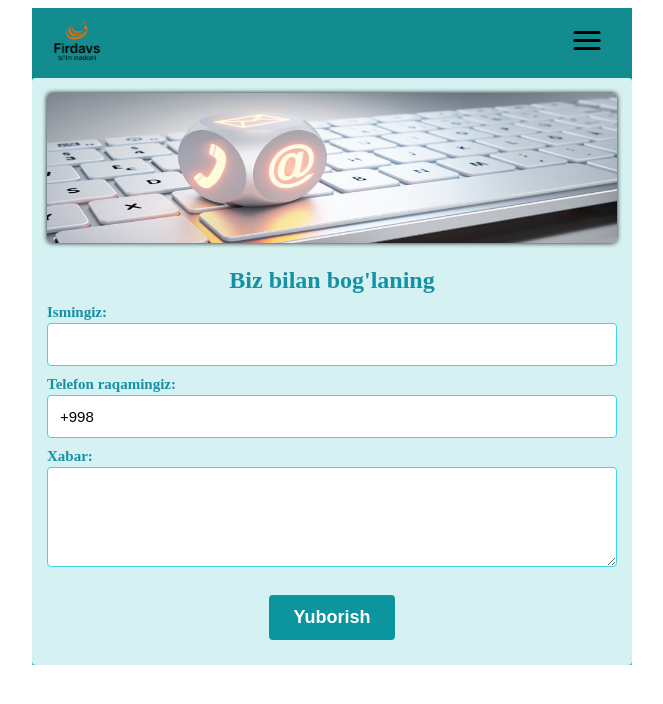
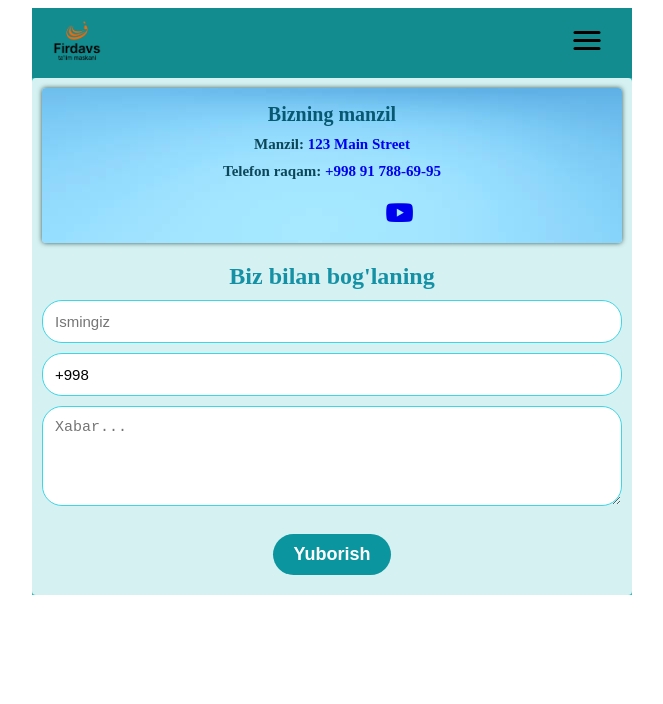
Before and after one commit to shahbozkhurramov/FirdavsReactBot, a React (Create React App) app: page /firdavsreactbot/contactus in a window 1280 px wide. Shown: the top 704 px of the page, without its empty margins (308-971 px from the left). Built offline with nearby package versions, Linux system fonts and the light colour scheme.

Commit message:
contact us

```diff
--- a/public/index.html
+++ b/public/index.html
@@ -6,6 +6,7 @@
     <meta name="viewport" content="width=device-width, initial-scale=1" />
     <link rel="apple-touch-icon" href="%PUBLIC_URL%/logo192.png" />
     <link rel="manifest" href="%PUBLIC_URL%/manifest.json" />
+    <link rel="stylesheet" href="https://cdnjs.cloudflare.com/ajax/libs/font-awesome/5.15.1/css/all.min.css" integrity="sha512-+4zCK9k+qNFUR5X+cKL9EIR+ZOhtIloNl9GIKS57V1MyNsYpYcUrUeQc9vNfzsWfV28IaLL3i96P9sdNyeRssA==" crossorigin="anonymous" />
     <title>React App</title>
   </head>
   <body>
--- a/src/App.css
+++ b/src/App.css
@@ -44,6 +44,7 @@
   .course-image {
 	width: 100px;
 	margin-right: 20px;
+	border-radius: 5px;
   }
 
   .course-info {
@@ -76,19 +77,56 @@
 
   .contact-form {
 	background-color: rgba(255, 255, 255, 0.8);
-	padding: 15px;
+	padding: 10px;
 	border-radius: 4px;
 	width: 100%;
   }
 
-  .contact-form-image{
-	width: 100%;
-	top: 0;
-	left: 0;
-	height: 150px;
-	z-index: -1;
-	border-radius: 5px;
-	box-shadow: #0f1010 0px 0px 5px 0px;
+  .our-location{
+	width: auto;
+	padding: 15px;
+	border-radius: 4px;
+	text-align: center;
+	background-image: url("./Images/contactus1.jpg");
+	box-shadow: #395959 0px 0px 5px 0px;
+  }
+
+  .contact-card-title {
+	font-size: 20px;
+	font-weight: bold;
+	margin-bottom: 10px;
+	color: #095872;
+  }
+
+  .contact-card-row {
+	display: flex;
+	justify-content: center;
+	align-items: center;
+	flex-direction: column;
+  }
+
+  .contact-card-item {
+	margin-bottom: 10px;
+	color: #0d4659;
+	font-size: 15px;
+	font-family: 'Times New Roman';
+	font-weight: bold;
+  }
+
+  .social-icons {
+	margin-top: 10px;
+	display: flex;
+	justify-content: center;
+	font-size: 25px;
+  }
+
+  .social-icons a {
+	margin: 0 10px;
+	text-decoration: none;
+  }
+
+  .social-icons i {
+	cursor: pointer;
   }
 
   .form-title {
@@ -111,7 +149,7 @@
   .form-field input, .form-field textarea {
 	width: 100%;
 	padding: 12px;
-	border-radius: 4px;
+	border-radius: 20px;
 	border: 1px solid rgb(60, 214, 231);
 	box-sizing: border-box;
 	font-size: 15px;
@@ -133,9 +171,9 @@
   .submit-button {
 	background-color: var(--buttonColor);
 	color: white;
-	padding: 12px 24px;
+	padding: 10px 20px;
 	border: none;
-	border-radius: 4px;
+	border-radius: 30px;
 	font-size: 18px;
 	font-weight: bold;
 	cursor: pointer;
@@ -170,65 +208,8 @@
 	margin-left: 2px;
   }
 
-  @import url('https://cdnjs.cloudflare.com/ajax/libs/font-awesome/5.14.0/css/all.min.css');
+  a{
+	text-decoration: none;
+  }
 
-.tabs {
-  display: flex;
-  justify-content: space-between;
-  padding: 10px;
-  border-radius: 10px;
-}
-
-.tab-btn {
-  width: 49%;
-  padding: 10px;
-  background-color: #e8e8e8;
-  border: none;
-  border-radius: 10px;
-  outline: none;
-  cursor: pointer;
-  font-weight: bold;
-  color: #333;
-  transition: background-color 0.3s;
-  text-align: center;
-}
-
-.tab-btn:first-child {
-	background-color: rgb(192, 192, 192);
-}
-
-.tab-btn:hover, .tab-btn:focus, .tab-btn:active {
-	outline: none;
-}
-
-.tab-btn i {
-  margin-right: 5px;
-}
-
-.tab-content {
-  display: flex;
-  flex-direction: column;
-  padding: 5px 10px;
-}
-
-.course-tab, .instructor-tab {
-  display: none;
-}
-
-#course-tab {
-  display: block;
-}
-
-.detail-image {
-	width: 100%;
-	height: 200px;
-	margin-bottom: 5px;
-	border-radius: 5px;
-}
-
-.tab-content h2 {
-  margin-top: 5px;
-  margin-bottom: 10px;
-  text-align: center;
-  color: rgb(9, 65, 98);
-}
+  @import url('https://cdnjs.cloudflare.com/ajax/libs/font-awesome/6.2.1/css/all.min.css');
--- a/src/Components/Contactus.tsx
+++ b/src/Components/Contactus.tsx
@@ -48,25 +48,53 @@ export default function Contactus() {
         element.style.visibility = visibility;
     }
 
+    function ScrollToInput(id: string) {
+        var element = document.getElementById(id) as HTMLInputElement;
+        element.scrollIntoView({behavior: "smooth", block: "center", inline: "nearest"});
+    }
+
   return (
     <>
     <div className="contact-form-container" data-aos="zoom-in-up" data-aos-duration="800">
       <form className="contact-form" id='contact-form'>
-      <img src={require('../Images/contactus.jpg')} alt="Course 1" className="contact-form-image" />
+        <div className='our-location'>
+            <div className="contact-card-title">Bizning manzil</div>
+            <div className="contact-card-row">
+                <div className="contact-card-item">Manzil: <a href="https://yandex.com/maps/-/CCU55AxJpC">123 Main Street</a></div>
+                <div className="contact-card-item">Telefon raqam: <a href="tel:+998909228267">+998 91 788-69-95 </a></div>
+                <div className="social-icons">
+                    <a href="https://t.me/firdavs_talim" target="_blank" rel='noreferrer'>
+                        <i className="fab fa-telegram fa"></i>
+                    </a>
+                    <a href="https://t.me/firdavs_talim">
+                        <i className="fab fa-telegram fa"></i>
+                    </a>
+                    <a href="https://www.instagram.com/firdavs_talim" target="_blank" rel='noreferrer'>
+                        <i className="fab fa-instagram fa"></i>
+                    </a>
+                    <a href="https://www.instagram.com/firdavs_talim">
+                        <i className="fab fa-instagram fa"></i>
+                    </a>
+                    <a href="https://www.youtube.com/" target="_blank" rel='noreferrer'>
+                        <i className="fab fa-fw fa-youtube"></i>
+                    </a>
+                    <a href="https://m.facebook.com/Firdavs-talim-103191505735452" target="_blank" rel='noreferrer'>
+                        <i className="fab fa-facebook-square fa"></i>
+                    </a>
+                </div>
+            </div>
+        </div>
         <h2 className="form-title" data-aos="fade-down" data-aos-duration="1500">Biz bilan bog'laning</h2>
         <div className="form-field" data-aos="fade-up" data-aos-duration="1500">
-              <label htmlFor="name">Ismingiz:</label>
-              <input type="text" id="name" ref={nameRef} name="name"/>
+            <input type="text" id="name" ref={nameRef} placeholder="Ismingiz" name="name" onFocus={() => ScrollToInput("name")}/>
             <div className="error-message" id="nameError"></div>
         </div>
         <div className="form-field" data-aos="fade-up" data-aos-duration="2000">
-              <label htmlFor="phone">Telefon raqamingiz:</label>
-              <input type="tel" id="phone" defaultValue={phoneCode} ref={phoneRef} name="phone"/>
+            <input type="tel" id="phone" defaultValue={phoneCode} placeholder="Telefon raqamingiz" ref={phoneRef} name="phone" onFocus={() => ScrollToInput("phone")}/>
             <div className="error-message" id="phoneError"></div>
         </div>
         <div className="form-field message-field" data-aos="fade-up" data-aos-duration="2000">
-              <label htmlFor="message">Xabar:</label>
-              <textarea id="message" ref={messageRef} name="message"></textarea>
+            <textarea id="message" ref={messageRef} placeholder="Xabar..." name="message" onFocus={() => ScrollToInput("name")}></textarea>
             <div className="error-message" id="messageError"></div>
         </div>
         <div className="form-field">
--- a/src/index.css
+++ b/src/index.css
@@ -15,6 +15,7 @@
   .nav__menu {
 	display: flex;
 	flex-direction: column;
+	width: auto;
 	justify-content: center;
 	position: absolute;
 	left: 8px;
@@ -23,7 +24,6 @@
 	visibility: hidden;
 	list-style-type: none;
 	background-color: cadetblue;
-	width: 300px;
 	height: 300px;
   }
   .nav__item {
```
Also changed, not shown: src/Images/contactus1.jpg (added). Lines whose indentation alone changed are shown as unchanged.
